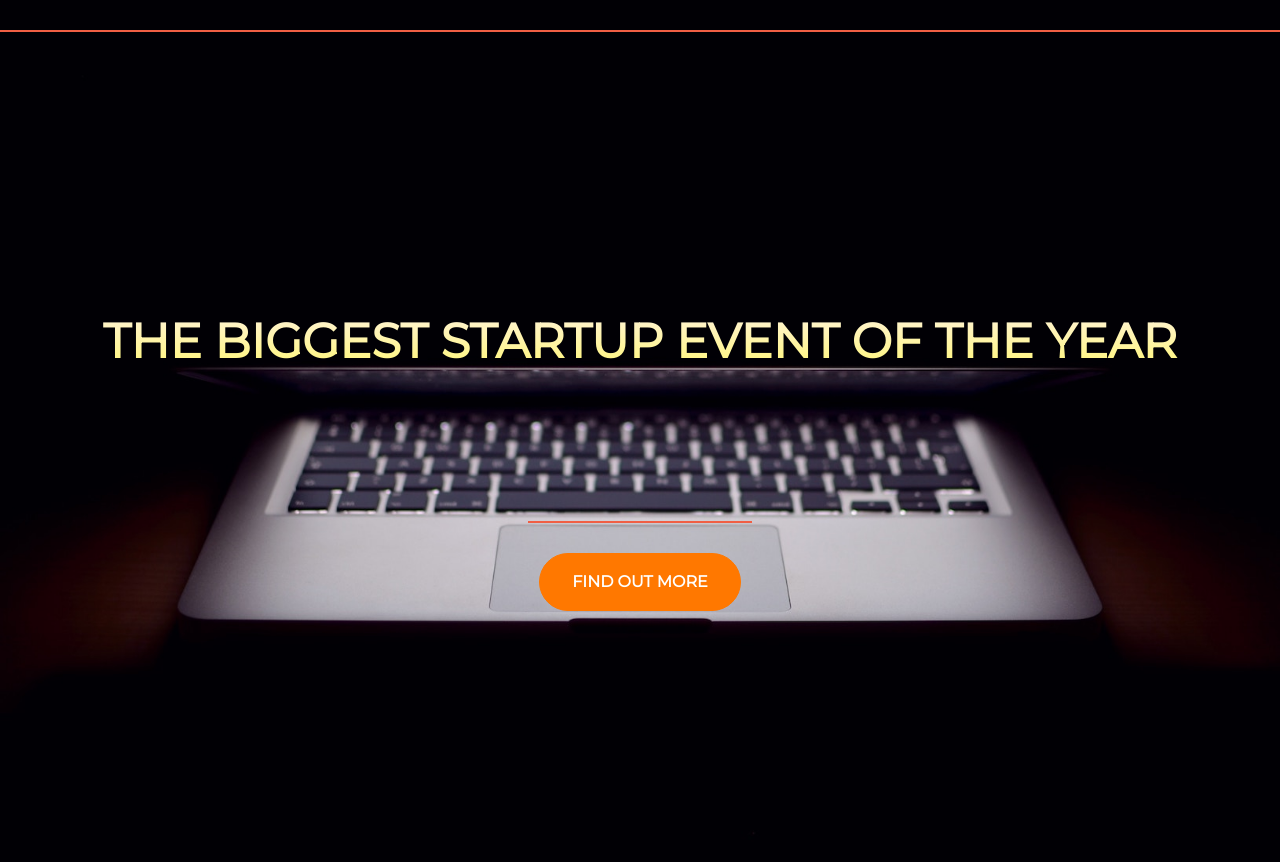
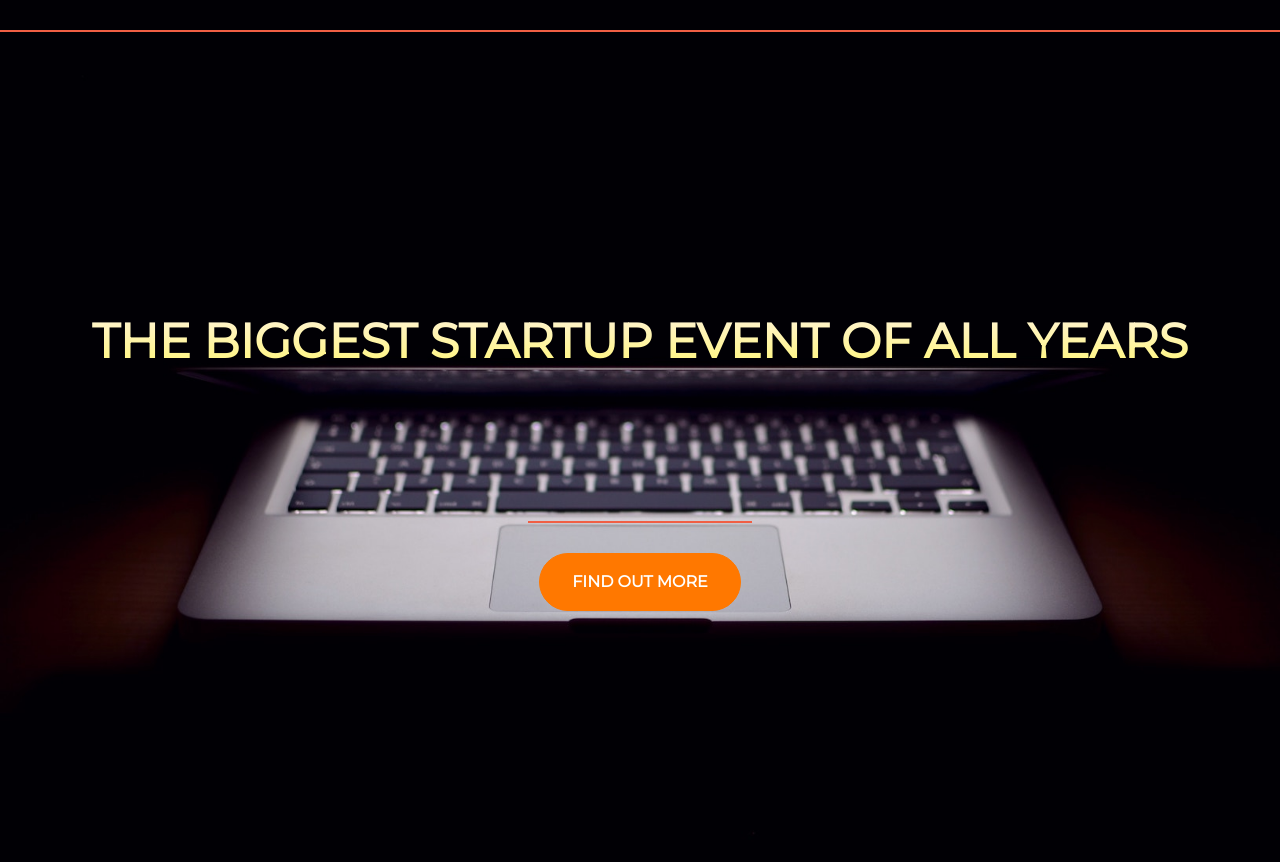
Before and after one commit to pepe870709/test, a plain HTML site: page index.html in a window 1280 px wide. Drawn offline with nearby package versions, Linux system fonts and the light colour scheme.

Commit message:
change of the headline

```diff
--- a/index.html
+++ b/index.html
@@ -21,7 +21,7 @@
     <div class="container d-flex align-items-center h-100">
       <div class="row">
         <header class="text-center col-12">
-         <h1>THE BIGGEST STARTUP EVENT OF THE YEAR</h1>
+         <h1>THE BIGGEST STARTUP EVENT OF ALL YEARS</h1>
         </header>
         <div class="buffer"></div>
         <section class="text-center col-12">
```
